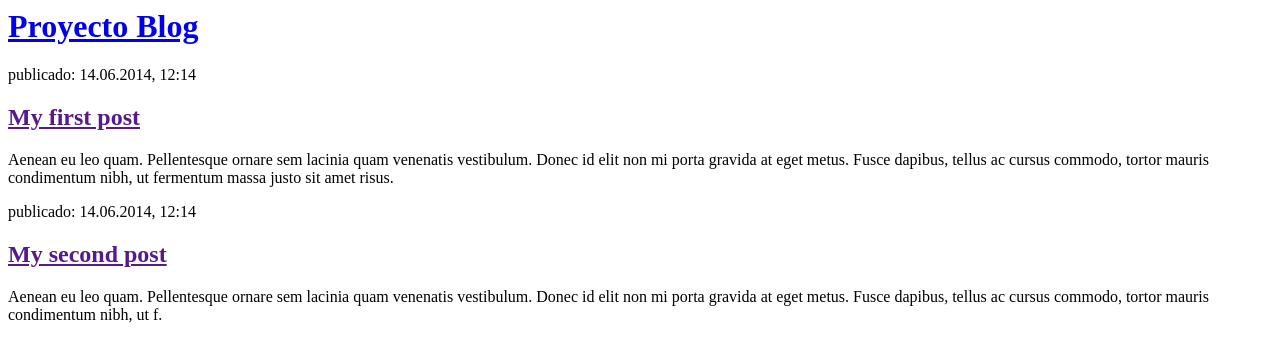
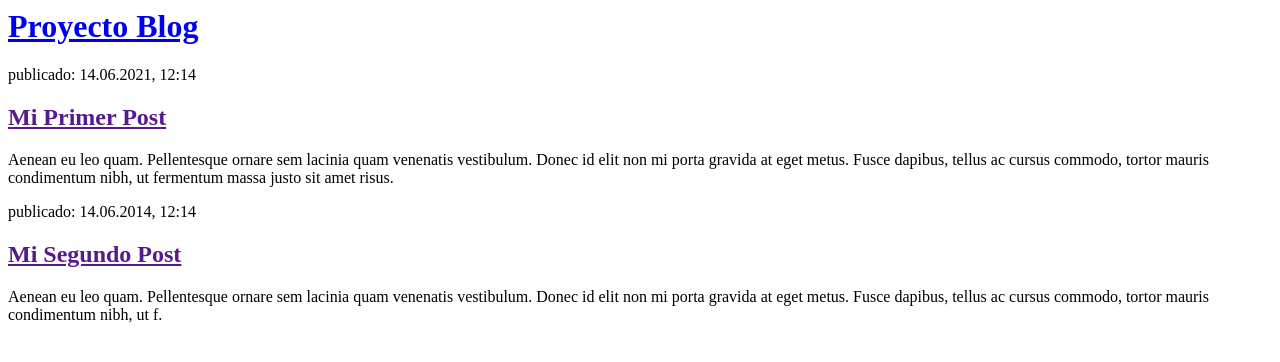
Before and after one commit to ProyectosGH/my-first-blog, a Django app: page / in a window 1280 px wide. Shown: the top 362 px of the page. Run offline with Django 3.2, Linux system fonts and the light colour scheme.

Commit message:
Cambie HTML

```diff
--- a/blog/templates/blog/post_list.html
+++ b/blog/templates/blog/post_list.html
@@ -1,6 +1,6 @@
 <html>
     <head>
-        <title>Emser Blog</title>
+        <title>Sr Blog</title>
     </head>
     <body>
         <div>
@@ -8,14 +8,14 @@
         </div>
 
         <div>
-            <p>publicado: 14.06.2014, 12:14</p>
-            <h2><a href="">My first post</a></h2>
+            <p>publicado: 14.06.2021, 12:14</p>
+            <h2><a href="">Mi Primer Post</a></h2>
             <p>Aenean eu leo quam. Pellentesque ornare sem lacinia quam venenatis vestibulum. Donec id elit non mi porta gravida at eget metus. Fusce dapibus, tellus ac cursus commodo, tortor mauris condimentum nibh, ut fermentum massa justo sit amet risus.</p>
         </div>
 
         <div>
             <p>publicado: 14.06.2014, 12:14</p>
-            <h2><a href="">My second post</a></h2>
+            <h2><a href="">Mi Segundo Post</a></h2>
             <p>Aenean eu leo quam. Pellentesque ornare sem lacinia quam venenatis vestibulum. Donec id elit non mi porta gravida at eget metus. Fusce dapibus, tellus ac cursus commodo, tortor mauris condimentum nibh, ut f.</p>
         </div>
     </body>
--- a/blog/views.py
+++ b/blog/views.py
@@ -1,6 +1,10 @@
 from django.shortcuts import render
+from django.utils import timezone
+from .models import Post
 
 def post_list(request):
-    return render(request, 'blog/post_list.html', {})
+    posts = Post.objects.filter(published_date__lte=timezone.now()).order_by('published_date')
+    return render(request, 'blog/post_list.html', {'post': posts})
+
 
 # Create your views here.
```
Also changed, not shown: blog/templates/blog/base.html (added, +13 -0 lines).
